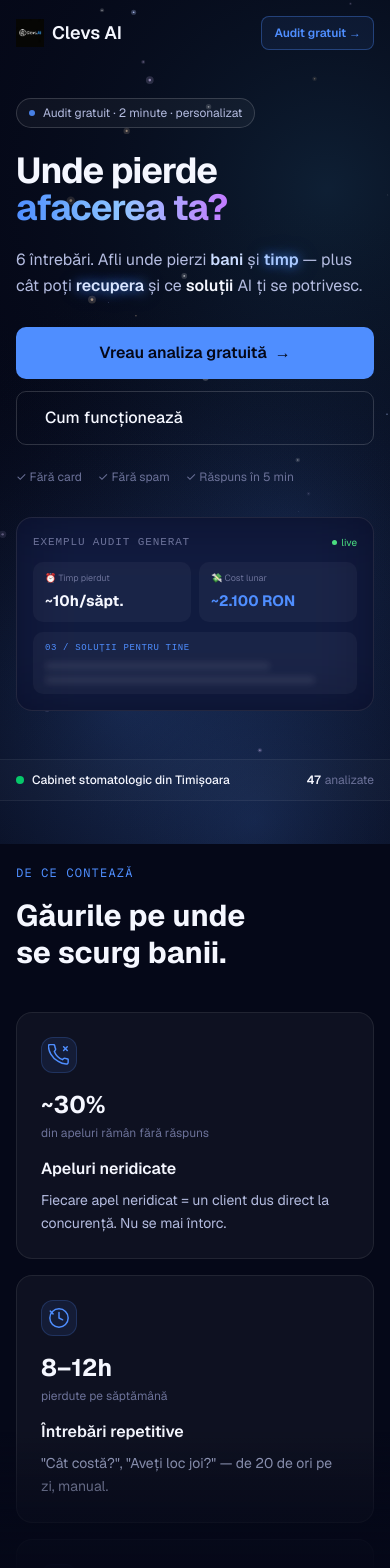
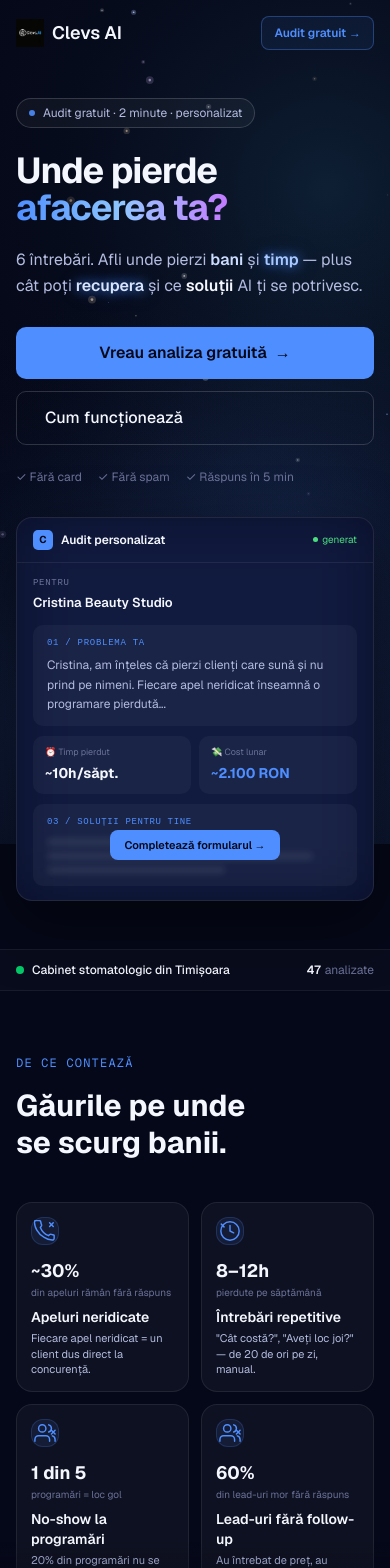
Before and after one commit to clevsaiagency-creator/clevs-audit, a Next.js app: page / in a window 390 px wide. Shown: the top 1568 px of the page. Built offline with nearby package versions, Linux system fonts and the light colour scheme.

Commit message:
Mobile fix: audit card complet + pain grid 2col + galaxy canvas GPU layer

```diff
--- a/app/globals.css
+++ b/app/globals.css
@@ -152,12 +152,22 @@ body {
 
 /* Pain grid — responsive maxHeight */
 .pain-grid {
-  max-height: 600px;
+  max-height: 520px;
   overflow: hidden;
 }
 @media (min-width: 1024px) {
   .pain-grid {
     max-height: 400px;
+  }
+}
+
+/* Pain card — padding mai mic pe mobile */
+.pain-card {
+  padding: 14px;
+}
+@media (min-width: 640px) {
+  .pain-card {
+    padding: 24px;
   }
 }
 
--- a/app/page.tsx
+++ b/app/page.tsx
@@ -167,7 +167,7 @@ function AuditMockCard() {
   );
 }
 
-// ── Mobile Hero Card (simplified) ─────────────────────────────────────────────
+// ── Mobile Hero Card ──────────────────────────────────────────────────────────
 
 function MobileAuditPreview() {
   return (
@@ -176,33 +176,61 @@ function MobileAuditPreview() {
       animate={{ opacity: 1, y: 0 }}
       transition={{ duration: 0.7, delay: 0.4 }}
       className="relative mt-8 rounded-2xl overflow-hidden"
-      style={{ background: "#0a0f2a", border: "1px solid rgba(255,255,255,0.1)" }}
+      style={{ background: "#0a0f2a", border: "1px solid rgba(255,255,255,0.1)", boxShadow: "0 20px 60px rgba(0,0,0,0.5)" }}
     >
-      {/* Glow */}
       <div style={{ position: "absolute", inset: 0, background: "rgba(79,142,255,0.1)", filter: "blur(30px)", pointerEvents: "none" }} />
-      <div style={{ position: "relative", padding: "16px" }}>
-        <div style={{ display: "flex", alignItems: "center", justifyContent: "space-between", marginBottom: 12 }}>
-          <div style={{ fontSize: 11, color: "#6c7299", fontFamily: "monospace", letterSpacing: "0.08em" }}>EXEMPLU AUDIT GENERAT</div>
-          <span style={{ fontSize: 10, color: "#4ade80", display: "flex", alignItems: "center", gap: 4 }}>
-            <span style={{ width: 5, height: 5, borderRadius: "50%", background: "#4ade80", display: "inline-block" }} />
-            live
-          </span>
+
+      {/* Header */}
+      <div style={{ position: "relative", padding: "12px 16px", borderBottom: "1px solid rgba(255,255,255,0.07)", display: "flex", alignItems: "center", justifyContent: "space-between" }}>
+        <div style={{ display: "flex", alignItems: "center", gap: 8 }}>
+          <div style={{ width: 20, height: 20, borderRadius: 5, background: "#4f8eff", display: "flex", alignItems: "center", justifyContent: "center", fontWeight: 700, fontSize: 10, color: "#050818" }}>C</div>
+          <span style={{ fontSize: 12, fontWeight: 600, color: "#f5f7ff" }}>Audit personalizat</span>
         </div>
-        <div style={{ display: "grid", gridTemplateColumns: "1fr 1fr", gap: 8 }}>
+        <span style={{ fontSize: 10, color: "#4ade80", display: "flex", alignItems: "center", gap: 4 }}>
+          <span style={{ width: 5, height: 5, borderRadius: "50%", background: "#4ade80", display: "inline-block" }} />
+          generat
+        </span>
+      </div>
+
+      <div style={{ position: "relative", padding: "14px 16px" }}>
+        {/* Pentru */}
+        <div style={{ marginBottom: 12 }}>
+          <div style={{ fontSize: 9, color: "#6c7299", fontFamily: "monospace", marginBottom: 3, letterSpacing: "0.08em" }}>PENTRU</div>
+          <div style={{ fontSize: 13, fontWeight: 600, color: "#f5f7ff" }}>Cristina Beauty Studio</div>
+        </div>
+
+        {/* 01 / Problema ta */}
+        <div style={{ background: "rgba(255,255,255,0.04)", borderRadius: 10, padding: "12px 14px", marginBottom: 10 }}>
+          <div style={{ fontSize: 9, color: "#4f8eff", fontFamily: "monospace", marginBottom: 6, letterSpacing: "0.08em" }}>01 / PROBLEMA TA</div>
+          <p style={{ fontSize: 12, color: "#b4bce0", lineHeight: 1.6, margin: 0 }}>
+            Cristina, am înțeles că pierzi clienți care sună și nu prind pe nimeni. Fiecare apel neridicat înseamnă o programare pierdută...
+          </p>
+        </div>
+
+        {/* Metrici */}
+        <div style={{ display: "grid", gridTemplateColumns: "1fr 1fr", gap: 8, marginBottom: 10 }}>
           <div style={{ background: "rgba(255,255,255,0.04)", borderRadius: 10, padding: "10px 12px" }}>
             <div style={{ fontSize: 9, color: "#6c7299", marginBottom: 4 }}>⏰ Timp pierdut</div>
-            <div style={{ fontSize: 15, fontWeight: 700, color: "#f5f7ff" }}>~10h/săpt.</div>
+            <div style={{ fontSize: 14, fontWeight: 700, color: "#f5f7ff" }}>~10h/săpt.</div>
           </div>
           <div style={{ background: "rgba(255,255,255,0.04)", borderRadius: 10, padding: "10px 12px" }}>
             <div style={{ fontSize: 9, color: "#6c7299", marginBottom: 4 }}>💸 Cost lunar</div>
-            <div style={{ fontSize: 15, fontWeight: 700, color: "#4f8eff" }}>~2.100 RON</div>
+            <div style={{ fontSize: 14, fontWeight: 700, color: "#4f8eff" }}>~2.100 RON</div>
           </div>
         </div>
-        <div style={{ marginTop: 10, background: "rgba(255,255,255,0.04)", borderRadius: 10, padding: "10px 12px" }}>
-          <div style={{ fontSize: 9, color: "#4f8eff", fontFamily: "monospace", marginBottom: 6, letterSpacing: "0.07em" }}>03 / SOLUȚII PENTRU TINE</div>
-          <div style={{ filter: "blur(3px)" }}>
+
+        {/* Soluții blur + CTA */}
+        <div style={{ background: "rgba(255,255,255,0.04)", borderRadius: 10, padding: "12px 14px", position: "relative", overflow: "hidden" }}>
+          <div style={{ fontSize: 9, color: "#4f8eff", fontFamily: "monospace", marginBottom: 8, letterSpacing: "0.07em" }}>03 / SOLUȚII PENTRU TINE</div>
+          <div style={{ filter: "blur(3px)", userSelect: "none" }}>
             <div style={{ height: 8, background: "rgba(255,255,255,0.08)", borderRadius: 4, width: "75%", marginBottom: 6 }} />
-            <div style={{ height: 8, background: "rgba(255,255,255,0.08)", borderRadius: 4, width: "90%" }} />
+            <div style={{ height: 8, background: "rgba(255,255,255,0.08)", borderRadius: 4, width: "90%", marginBottom: 6 }} />
+            <div style={{ height: 8, background: "rgba(255,255,255,0.08)", borderRadius: 4, width: "60%" }} />
+          </div>
+          <div style={{ position: "absolute", inset: 0, display: "flex", alignItems: "center", justifyContent: "center" }}>
+            <Link href="/audit/start" style={{ background: "#4f8eff", color: "#050818", fontWeight: 600, fontSize: 11, padding: "7px 14px", borderRadius: 8, textDecoration: "none" }}>
+              Completează formularul →
+            </Link>
           </div>
         </div>
       </div>
@@ -366,7 +394,7 @@ export default function LandingPage() {
 
           <div className="relative max-w-6xl mx-auto px-4 sm:px-6">
             {/* Responsive grid — inline style removed, folosim className + CSS */}
-            <div className="grid grid-cols-1 sm:grid-cols-2 lg:grid-cols-3 gap-4 pain-grid">
+            <div className="grid grid-cols-2 lg:grid-cols-3 gap-3 sm:gap-4 pain-grid">
               {PAINS.map((pain, i) => (
                 <motion.div
                   key={i}
@@ -374,15 +402,16 @@ export default function LandingPage() {
                   whileInView={{ opacity: 1, y: 0 }}
                   viewport={{ once: true }}
                   transition={{ duration: 0.4, delay: i * 0.07 }}
-                  className="card hover:border-border-strong transition-all duration-300"
+                  className="card pain-card hover:border-border-strong transition-all duration-300"
                 >
-                  <div className="w-9 h-9 rounded-xl flex items-center justify-center text-accent mb-4" style={{ background: "rgba(79,142,255,0.1)", border: "1px solid rgba(79,142,255,0.2)" }}>
+                  <div className="w-7 h-7 sm:w-9 sm:h-9 rounded-xl flex items-center justify-center text-accent mb-3 sm:mb-4" style={{ background: "rgba(79,142,255,0.1)", border: "1px solid rgba(79,142,255,0.2)" }}>
                     {pain.icon}
                   </div>
-                  <div className="text-2xl font-bold text-foreground mb-1">{pain.stat}</div>
-                  <div className="text-xs text-foreground-dim mb-4">{pain.statLabel}</div>
-                  <h3 className="text-base font-semibold mb-2">{pain.title}</h3>
-                  <p className="text-foreground-muted text-sm leading-relaxed">{pain.desc}</p>
+                  <div className="text-lg sm:text-2xl font-bold text-foreground mb-0.5 sm:mb-1">{pain.stat}</div>
+                  <div className="text-[10px] sm:text-xs text-foreground-dim mb-2 sm:mb-4 leading-tight">{pain.statLabel}</div>
+                  <h3 className="text-sm sm:text-base font-semibold mb-1 sm:mb-2">{pain.title}</h3>
+                  <p className="text-foreground-muted text-xs sm:text-sm leading-relaxed hidden sm:block">{pain.desc}</p>
+                  <p className="text-foreground-muted text-[11px] leading-snug sm:hidden">{pain.desc.split(".")[0]}.</p>
                 </motion.div>
               ))}
             </div>
--- a/components/GalaxyBackground.tsx
+++ b/components/GalaxyBackground.tsx
@@ -210,7 +210,15 @@ export default function GalaxyBackground({
   return (
     <canvas
       ref={canvasRef}
-      style={{ position: "fixed", inset: 0, zIndex: 0, pointerEvents: "none" }}
+      style={{
+        position: "fixed",
+        inset: 0,
+        zIndex: 0,
+        pointerEvents: "none",
+        willChange: "transform",
+        transform: "translateZ(0)",
+        backfaceVisibility: "hidden",
+      }}
       aria-hidden="true"
     />
   );
```
